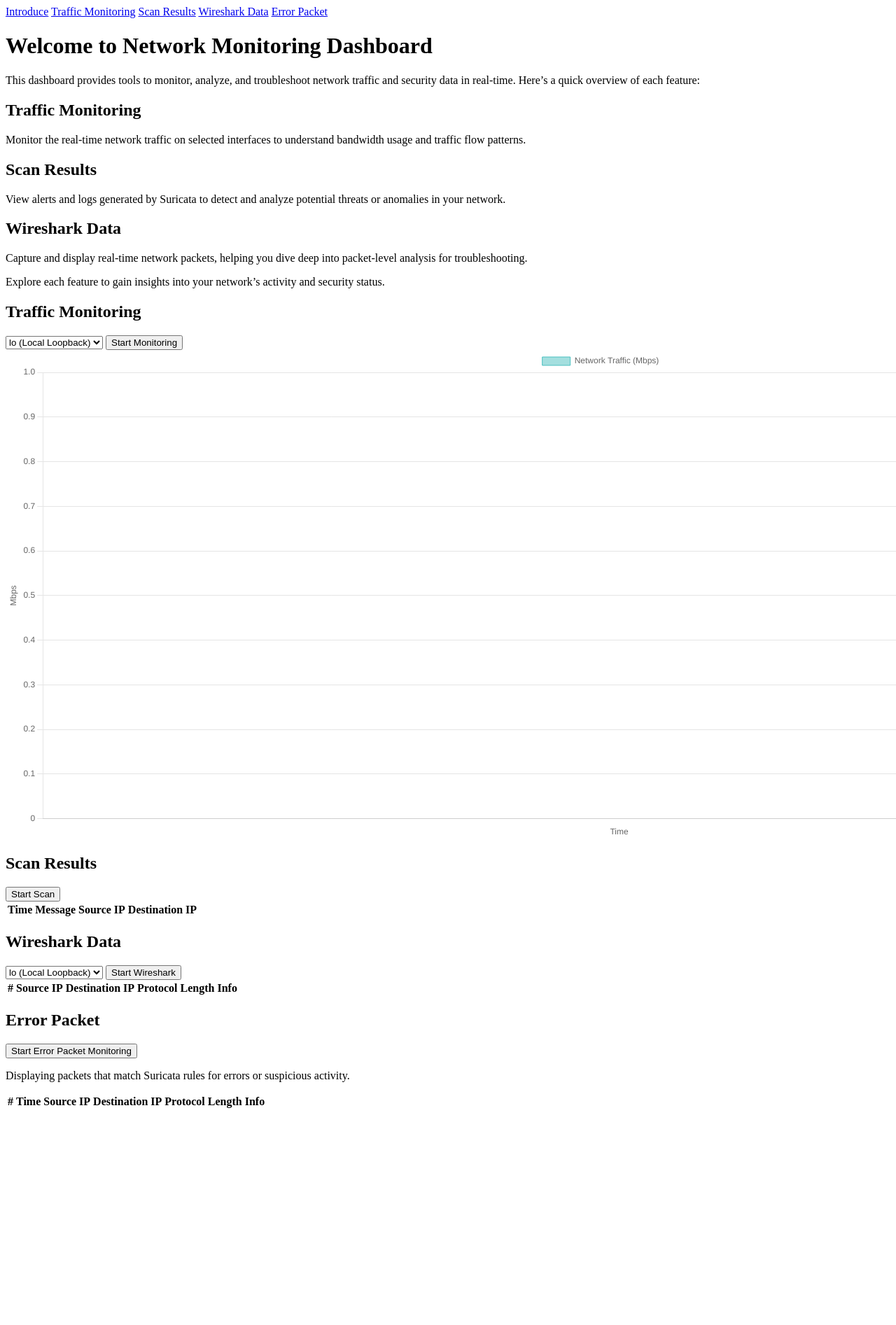
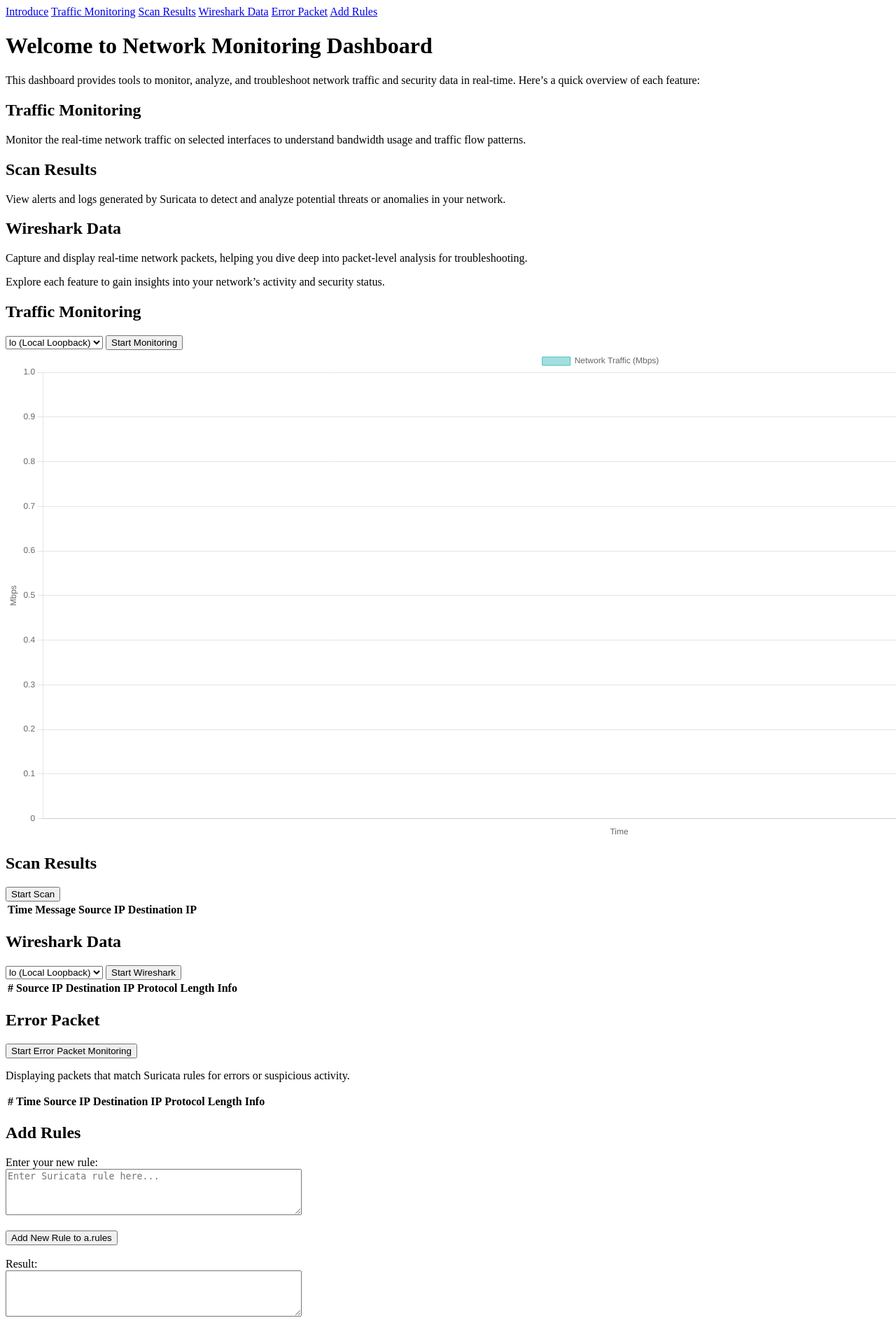
Before and after one commit to 114StudentGraduationProject/web_design, a Flask app: page / in a window 1280 px wide; the page is wider, and only the part inside the window is pictured. Shown: that part at 70% size. Before the commit the page ends 1583 px from the top of that part, so only its background shows below. Run offline with Flask 3, Linux system fonts and the light colour scheme; data that the repository does not hold is empty.

Commit message:
Update index.html

```diff
--- a/templates/index.html
+++ b/templates/index.html
@@ -13,6 +13,7 @@
         <a href="#" onclick="showPage('scan-results')" class="sidebar-link">Scan Results</a>
         <a href="#" onclick="showPage('wireshark-data')" class="sidebar-link">Wireshark Data</a>
         <a href="#" onclick="showPage('error-packet')" class="sidebar-link" data-page="error-packet">Error Packet</a>
+        <a href="#" onclick="showPage('add-rules')" class="sidebar-link">Add Rules</a> <!-- 新增 Add Rules 頁面 -->
     </div>
 
     <div id="content">
@@ -106,6 +107,22 @@
                 <tbody></tbody>
             </table>
         </div>
+
+         <!-- Add Rules Section -->
+        <div id="add-rules" class="content-page">
+            <h2>Add Rules</h2>
+            <label for="ruleInput">Enter your new rule:</label><br>
+            <textarea id="ruleInput" rows="4" cols="50" placeholder="Enter Suricata rule here..."></textarea><br><br>
+
+            <button onclick="addRule()">Add New Rule to a.rules</button><br><br>
+
+            <label for="outputResult">Result:</label><br>
+            <textarea id="outputResult" rows="4" cols="50" readonly></textarea>
+        </div>
+
+        <!-- Other Sections (e.g., Traffic Monitoring, Scan Results, Wireshark Data, Error Packet) -->
+        <!-- existing content pages go here -->
+
     </div>
 
     <script src="https://cdn.jsdelivr.net/npm/chart.js"></script>
```
